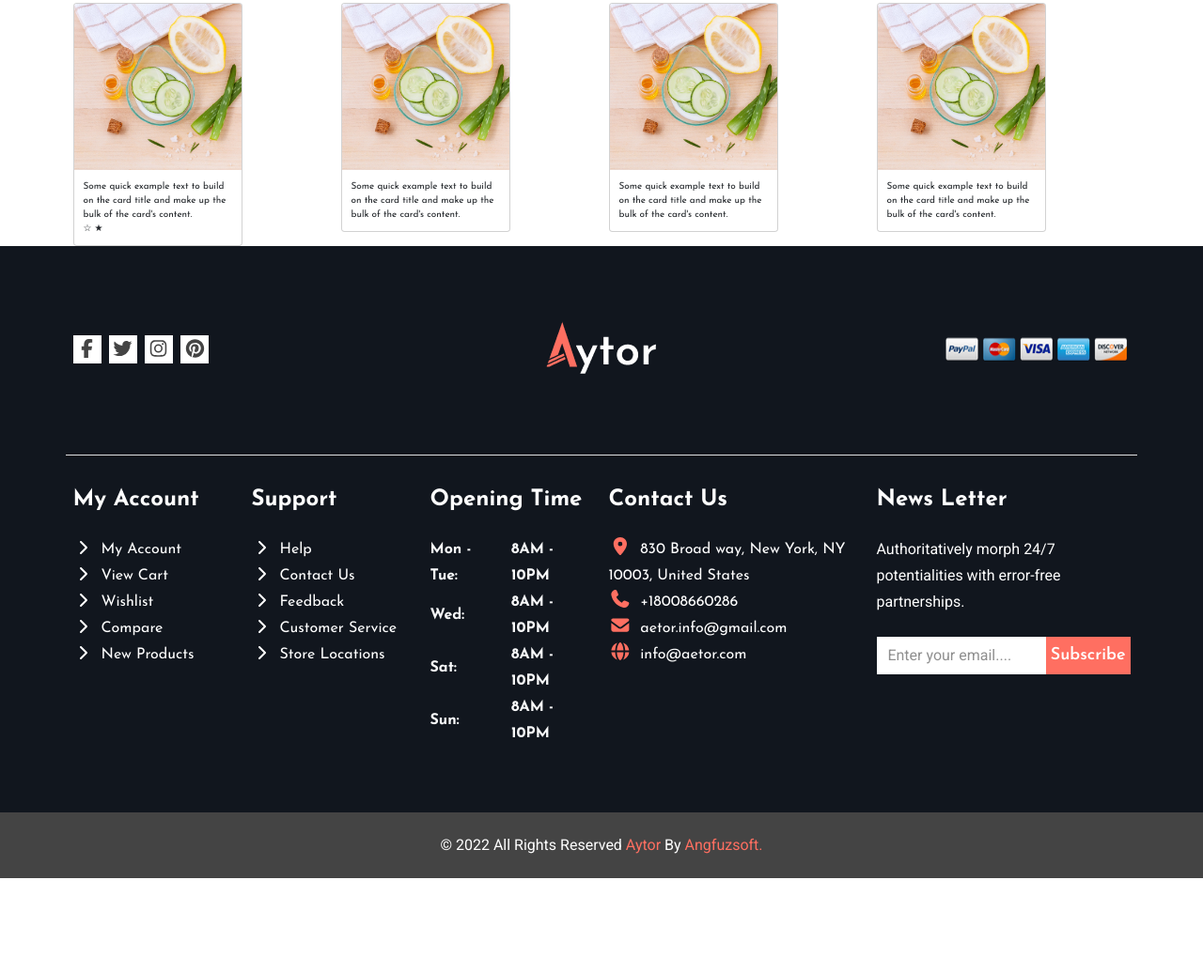
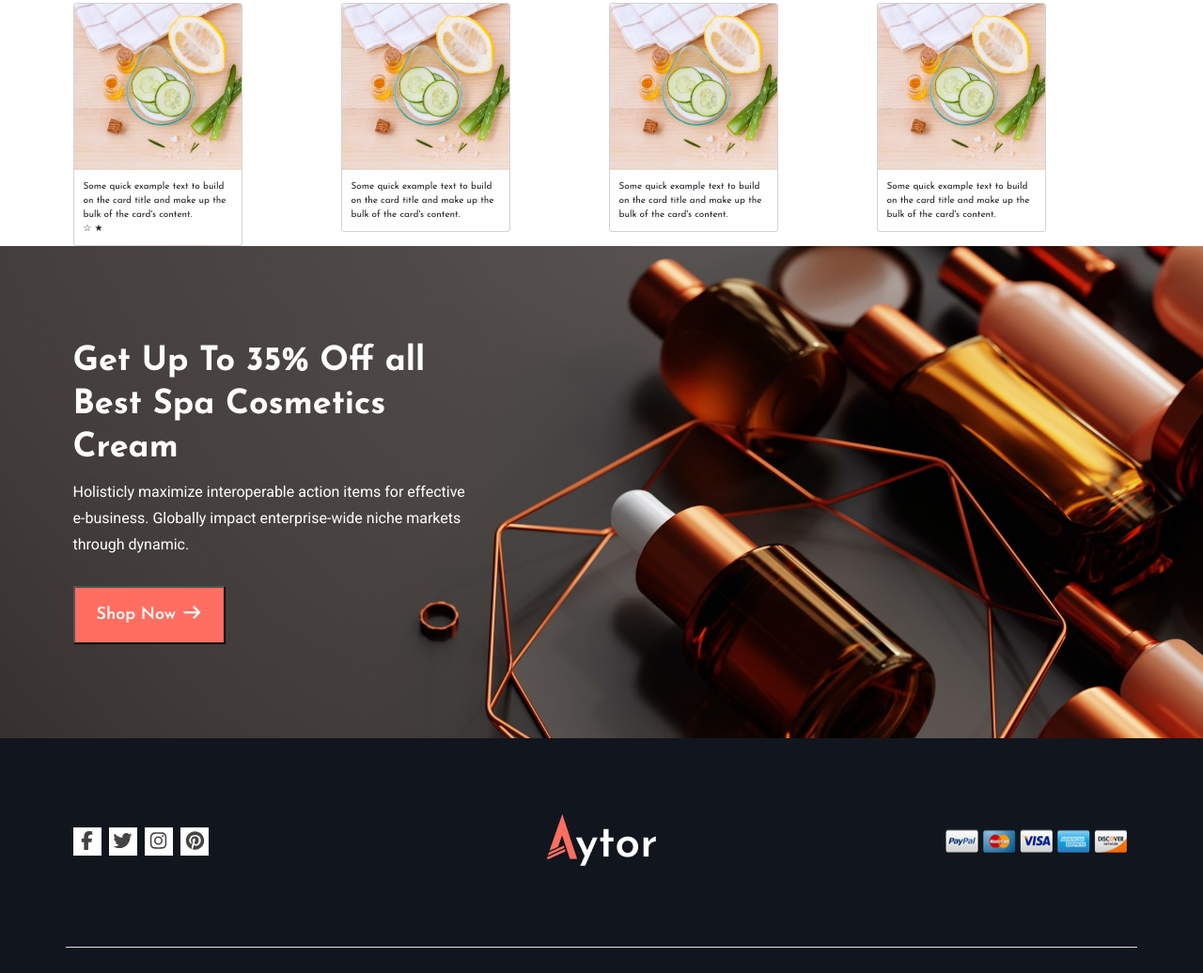
Before and after one commit to SadiaLiana10/Aytor-final-project, a plain HTML site: page index.html in a window 1280 px wide. Shown: the part 1335-2371 px from the top of the page at 94% size. Before the commit the page ends 2270 px from the top, so only its background shows below. Drawn offline with nearby package versions, Linux system fonts and the light colour scheme.

Commit message:
sec banner

```diff
--- a/assets/css/style.css
+++ b/assets/css/style.css
@@ -650,3 +650,45 @@ footer .footerThird p{
     text-align: center;
     color: var(--icon-color);
 }
+/* arrival ends */
+
+/* cosmetic */
+
+
+#cosmetic .image{
+    background-repeat: no-repeat;
+    background-size: cover;
+    background-position:center ;
+    object-fit: cover;
+    height: 52.4rem;
+}
+
+#cosmetic .container{
+    height: 100%;
+    display: flex;
+    flex-direction: column;
+    align-content: center;
+    justify-content: center;
+
+}
+#cosmetic .container .cosmetic_info{
+    width: 42rem;
+
+}
+#cosmetic h2{
+    font-weight: 700;
+    font-size: 36px;
+    line-height: 128%;
+    color:var(--white-clr);
+    margin-bottom: 1rem;
+}
+#cosmetic .container p{
+    font-family: var(--second-family);
+    font-weight: 400;
+    font-size: 16px;
+    line-height: 175%;
+    color:var(--white-clr);
+    margin-bottom: 3rem;
+}
+
+/* cosmetic ends */
--- a/index.html
+++ b/index.html
@@ -357,6 +357,29 @@
      </section>
     <!-- New arrival ends -->
 
+    <!-- cosmetic -->
+     <section id="cosmetic">
+      <div class="cosmetic_banner">
+        <div class="image" style="background-image: url('./assets/img/cosmetic.jpg');;">
+          <div class="container">
+
+            <div class="cosmetic_info">
+              <h2>Get Up To 35% Off all
+                Best Spa Cosmetics
+                Cream</h2>
+                <p>Holisticly maximize interoperable action items for effective e-business. Globally impact enterprise-wide niche markets through dynamic.</p>
+                <div class="details">
+                  <button class="primary-btn">Shop Now <span><i class="fa-solid fa-arrow-right"></i></span></button>
+                </div>
+            </div>
+
+
+          </div>
+        </div>
+      </div>
+     </section>
+    <!-- cosmetic ends -->
+
 
      <!-- footer -->
      <footer class="footer">
```
Also changed, not shown: assets/img/cosmetic.jpg (added).
